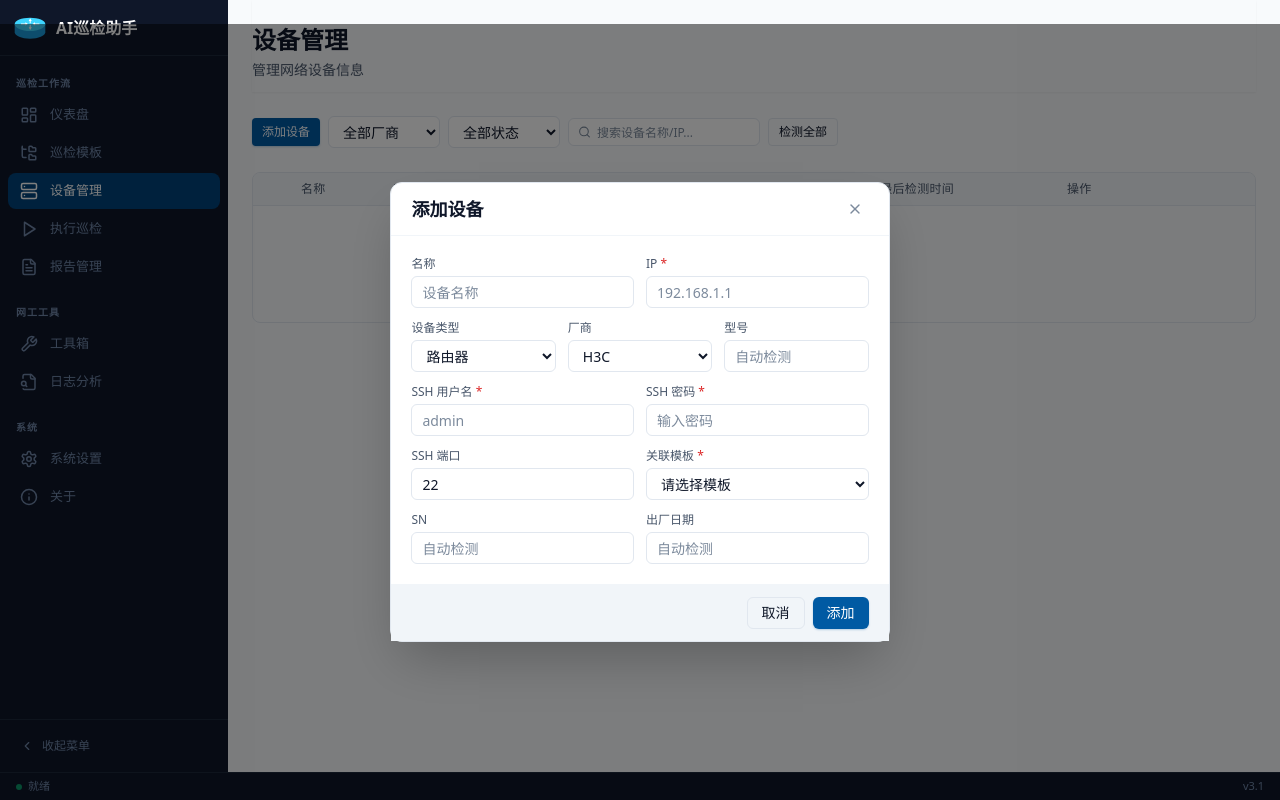
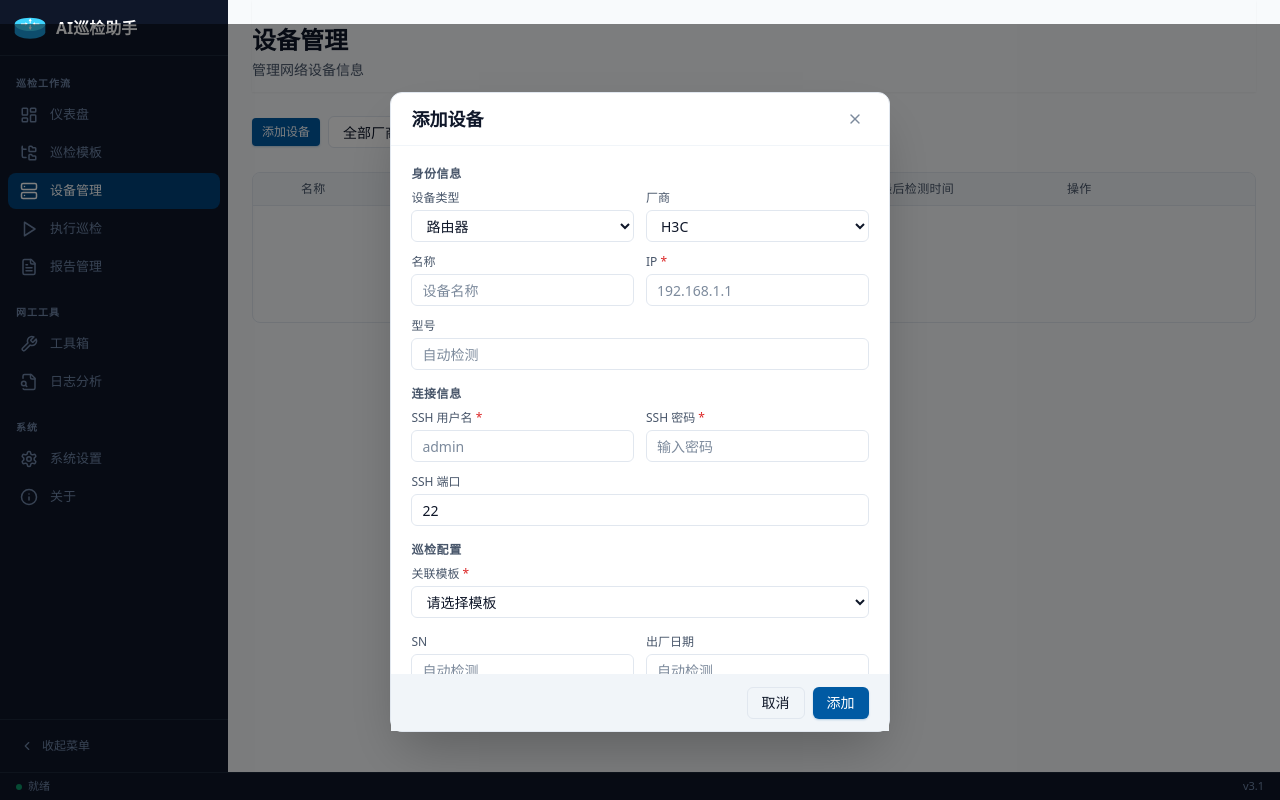
Before and after one commit to neowong/inspection-rust, a React (Vite) app: page /devices in a window 1280 px wide. Both pictures are taken after a click on the button "添加设备". Built offline with nearby package versions, Linux system fonts and the light colour scheme.

Commit message:
feat: reorder device form fields — type-driven flow with grouped sections

```diff
--- a/src/pages/DevicesPage.tsx
+++ b/src/pages/DevicesPage.tsx
@@ -399,20 +399,12 @@ export default function DevicesPage() {
           </div>
         }
       >
+        <div className="space-y-4">
+          {/* 身份信息 */}
+          <div>
+            <p className="text-xs font-semibold text-[hsl(var(--text-secondary))] uppercase tracking-wider mb-2">身份信息</p>
             <div className="space-y-3">
               <div className="grid grid-cols-2 gap-3">
-            <div>
-              <label className="block text-xs font-medium text-[hsl(var(--text-secondary))] mb-1">名称</label>
-              <Input value={form.name} className={shakeFields.has("name") ? "animate-shake" : ""} onChange={(e) => { setForm({ ...form, name: e.target.value }); setSaveError(null); }} placeholder="设备名称" />
-              {saveError && shakeFields.has("name") && <p className="mt-1 text-xs text-[hsl(var(--danger))]">{saveError}</p>}
-            </div>
-            <div>
-              <label className="block text-xs font-medium text-[hsl(var(--text-secondary))] mb-1">IP <span className="text-[hsl(var(--danger))]">*</span></label>
-              <Input value={form.ip} className={shakeFields.has("ip") ? "animate-shake" : ""} onChange={(e) => { setForm({ ...form, ip: e.target.value }); setSaveError(null); }} placeholder="192.168.1.1" />
-              {saveError && shakeFields.has("ip") && <p className="mt-1 text-xs text-[hsl(var(--danger))]">{saveError}</p>}
-            </div>
-          </div>
-          <div className="grid grid-cols-3 gap-3">
                 <div>
                   <label className="block text-xs font-medium text-[hsl(var(--text-secondary))] mb-1">设备类型</label>
                   <Select value={form.device_type} onChange={(e) => {
@@ -438,8 +430,21 @@ export default function DevicesPage() {
                     {(form.device_type === "server" ? SERVER_VENDORS : NETWORK_VENDORS).map((v) => <option key={v} value={v}>{v}</option>)}
                   </Select>
                 </div>
+              </div>
+              <div className="grid grid-cols-2 gap-3">
                 <div>
-              <label className="block text-xs font-medium text-[hsl(var(--text-secondary))] mb-1">型号</label>
+                  <label className="block text-xs font-medium text-[hsl(var(--text-secondary))] mb-1">名称</label>
+                  <Input value={form.name} className={shakeFields.has("name") ? "animate-shake" : ""} onChange={(e) => { setForm({ ...form, name: e.target.value }); setSaveError(null); }} placeholder="设备名称" />
+                  {saveError && shakeFields.has("name") && <p className="mt-1 text-xs text-[hsl(var(--danger))]">{saveError}</p>}
+                </div>
+                <div>
+                  <label className="block text-xs font-medium text-[hsl(var(--text-secondary))] mb-1">IP <span className="text-[hsl(var(--danger))]">*</span></label>
+                  <Input value={form.ip} className={shakeFields.has("ip") ? "animate-shake" : ""} onChange={(e) => { setForm({ ...form, ip: e.target.value }); setSaveError(null); }} placeholder="192.168.1.1" />
+                  {saveError && shakeFields.has("ip") && <p className="mt-1 text-xs text-[hsl(var(--danger))]">{saveError}</p>}
+                </div>
+              </div>
+              <div>
+                <label className="block text-xs font-medium text-[hsl(var(--text-secondary))] mb-1">{form.device_type === "server" ? "发行版本号" : "型号"}</label>
                 <div className="flex gap-1">
                   <Input
                     value={form.model}
@@ -462,6 +467,12 @@ export default function DevicesPage() {
                 {detectError && <p className="mt-1 text-xs text-[hsl(var(--danger))]">{detectError}</p>}
               </div>
             </div>
+          </div>
+
+          {/* 连接信息 */}
+          <div>
+            <p className="text-xs font-semibold text-[hsl(var(--text-secondary))] uppercase tracking-wider mb-2">连接信息</p>
+            <div className="space-y-3">
               <div className="grid grid-cols-2 gap-3">
                 <div>
                   <label className="block text-xs font-medium text-[hsl(var(--text-secondary))] mb-1">SSH 用户名 <span className="text-[hsl(var(--danger))]">*</span></label>
@@ -472,11 +483,16 @@ export default function DevicesPage() {
                   <Input type="password" value={form.ssh_password} className={shakeFields.has("ssh_password") ? "animate-shake" : ""} onChange={(e) => setForm({ ...form, ssh_password: e.target.value })} placeholder={editing ? "留空则不修改" : "输入密码"} />
                 </div>
               </div>
-          <div className="grid grid-cols-2 gap-3">
               <div>
                 <label className="block text-xs font-medium text-[hsl(var(--text-secondary))] mb-1">SSH 端口</label>
-              <Input type="number" value={form.ssh_port} onChange={(e) => setForm({ ...form, ssh_port: Number(e.target.value) })} />
+                <Input type="number" value={form.ssh_port} onChange={(e) => setForm({ ...form, ssh_port: Number(e.target.value) || 22 })} />
               </div>
+            </div>
+          </div>
+
+          {/* 巡检配置 */}
+          <div>
+            <p className="text-xs font-semibold text-[hsl(var(--text-secondary))] uppercase tracking-wider mb-2">巡检配置</p>
             <div>
               <label className="block text-xs font-medium text-[hsl(var(--text-secondary))] mb-1">关联模板 <span className="text-[hsl(var(--danger))]">*</span></label>
               <Select
@@ -489,6 +505,8 @@ export default function DevicesPage() {
               </Select>
             </div>
           </div>
+
+          {/* 自动检测（仅网络设备） */}
           {form.device_type !== "server" && (
             <div className="grid grid-cols-2 gap-3">
               <div>
```
Lines whose indentation alone changed are shown as unchanged.
